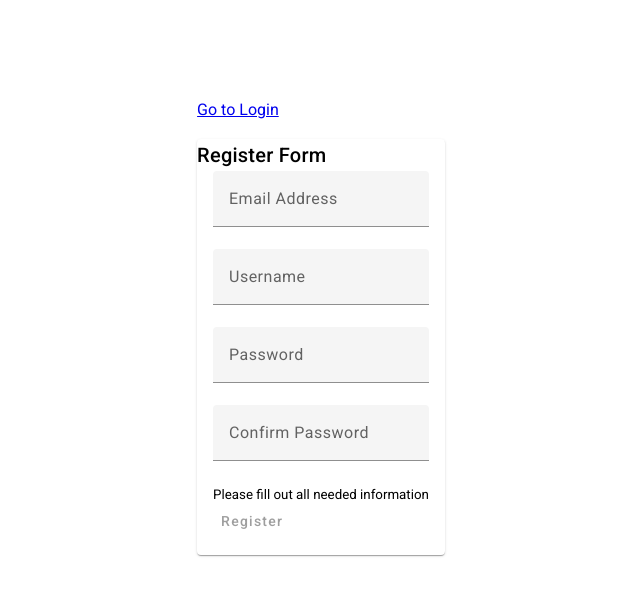
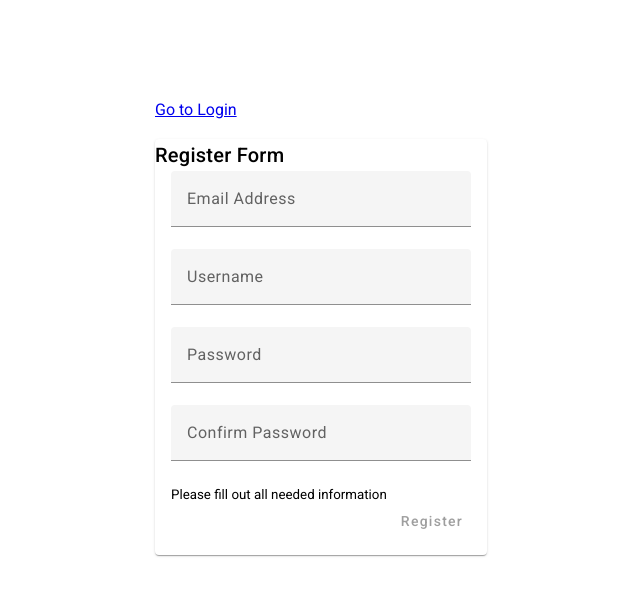
Before and after one commit to habberrih/realtime-chat-app, an Angular app in the folder frontend/: page /public/register in a window 1280 px wide. Shown: the top 596 px of the page, without its empty margins (319-959 px from the left). Built offline with nearby package versions, Linux system fonts and the light colour scheme.

Commit message:
refactor: style mat-form-field

```diff
--- a/frontend/src/app/public/components/register/register.component.scss
+++ b/frontend/src/app/public/components/register/register.component.scss
@@ -14,7 +14,19 @@
             display: flex;
             flex-direction: column;
             justify-content: center;
+
+            mat-form-field {
+              width: 100%;
+              min-width: 300px;
+            }
+
+            .submit_btn {
+              display: flex;
+              justify-content: flex-end;
+            }
         }
+
+
       }
     }
 }
```
